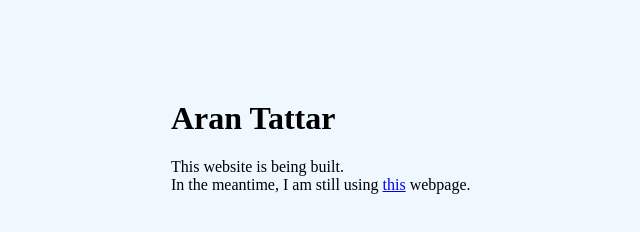
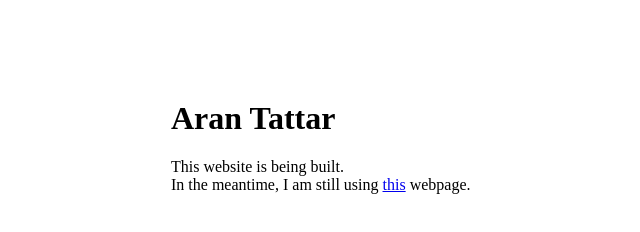
Before and after one commit to atattar/atattar.github.io, a plain HTML site: page index.html in a window 1280 px wide. Shown: the whole page, without its empty margins (29-669 px from the left). Drawn offline with Linux system fonts and the light colour scheme.

Commit message:
Update index.html

```diff
--- a/index.html
+++ b/index.html
@@ -6,7 +6,7 @@
 <style>
 	body {
 		 margin: 100px 10px 10px 200px ;
-		 background-color: #F0F8FF
+		 background-color: F0F8FF
 		}
 </style>
 
```
